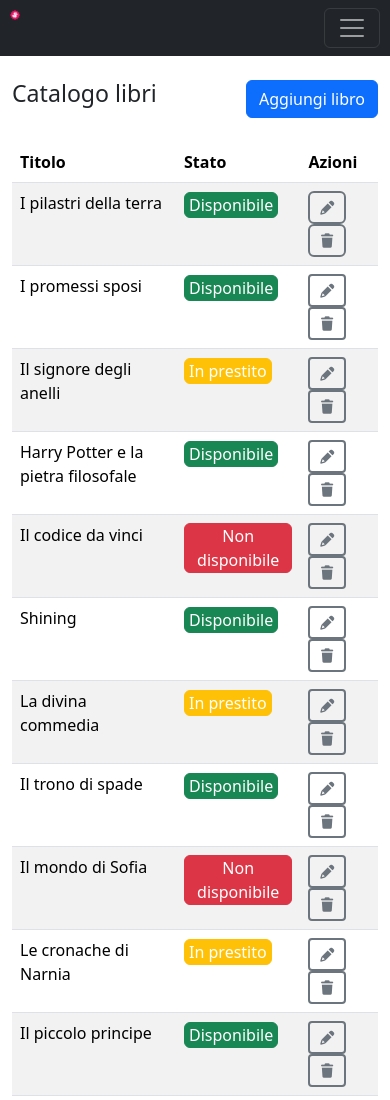
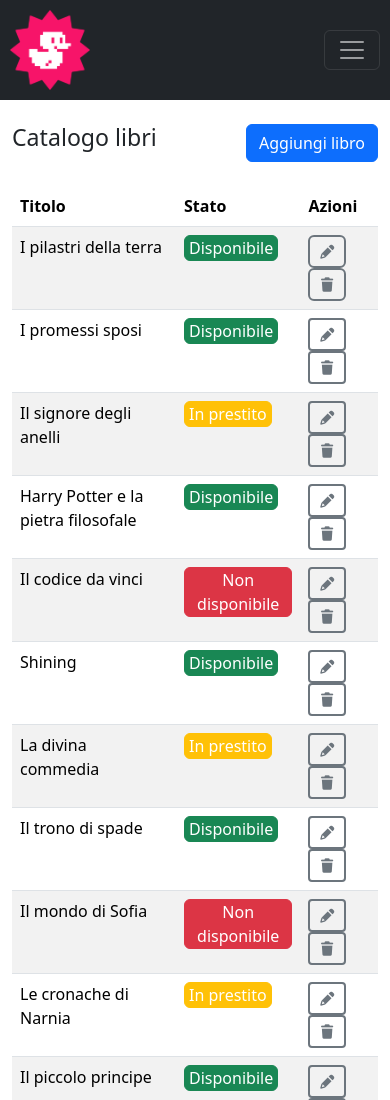
Before and after one commit to vanessabusato9/html-css-bootstrap-dashboard, a plain HTML site: page index.html in a window 390 px wide. Shown: the top 1100 px of the page. Drawn offline with nearby package versions, Linux system fonts and the light colour scheme.

Commit message:
sistemato grandezza paperella nel mobile

```diff
--- a/index.html
+++ b/index.html
@@ -19,10 +19,10 @@
     <header class="mb-4">
         <div class="bg-dark">
             <div class="row">
-                <div class="col-1">
+                <div class="col-3 col-lg-1">
                     <img class="w-img" src="./img/duck.png" alt="duck">
                 </div>
-                <div class="col-6 d-flex align-items-center">
+                <div class="col-6 col-lg-6 d-flex align-items-center">
                     <nav class="navbar navbar-expand-lg navbar-light bg-light bg-dark">
                         <a class="navbar-brand text-white d-none d-lg-table-cell" href="#">Catalogo libri</a>
 
@@ -42,7 +42,7 @@
                         </div>
                     </nav>
                 </div>
-                <div class="col-5 d-flex justify-content-end align-items-center">
+                <div class="col-3 col-lg-5 d-flex justify-content-end align-items-center">
                     <div class="pos-f-t d-table-cell d-lg-none">
                         <div class="collapse" id="navbarToggleExternalContent">
                             <div class="bg-dark p-4">
--- a/style.css
+++ b/style.css
@@ -1,5 +1,7 @@
 .w-img {
     width: 100%;
+    max-width: 80px;
+    height: auto;
     margin: 10px;
 }
 
```
